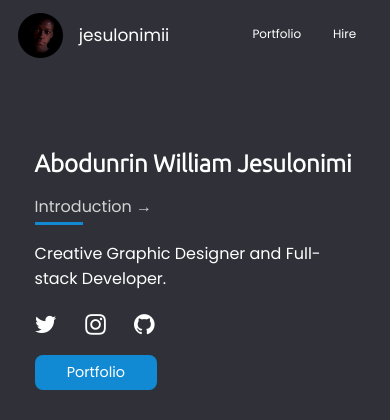
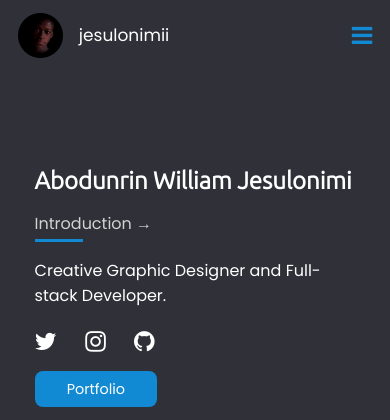
Before and after one commit to jesulonimii/Portfolio, a PHP site: page / in a window 390 px wide. Shown: the top 420 px of the page. Run offline with PHP 8.4, Linux system fonts and the light colour scheme.

Commit message:
added nav bar hamburger icon

```diff
--- a/css/styles-phone.css
+++ b/css/styles-phone.css
@@ -1,3 +1,5 @@
+@import url(fonts-color.css);
+
 .container{
     max-width: 95%;
     margin: 0 auto;
@@ -11,3 +13,50 @@ body{
 .brand-logo-name{
     font-size: .85em;
 }
+
+.main-nav ul{
+    display: none;
+}
+
+.main-nav i{
+	display: block;
+    color: var(--themeblue);
+    font-size: 1.5em;
+}
+
+.nav-phone-bar{
+	display: block;
+	transition: 0.5s;
+	max-height: 0vh;
+	text-align: center;
+	margin-bottom: 2vh;
+	overflow: hidden;
+	background-color: var(--themeblue);
+}
+
+
+.nav-phone-bar ul{
+	display: block;
+	justify-content: center;
+    margin: 0;
+    padding: 0;
+    list-style: none;
+}
+
+.nav-phone-bar ul li{
+    margin: 0;
+    padding: .5em 0;
+}
+
+.nav-phone-bar ul li:hover{
+    background-color: var(--waveColor);
+}
+
+
+
+.nav-phone-bar a{
+    color: inherit;
+    text-decoration: none;
+    font-size: .75em;
+
+}
--- a/css/styles.css
+++ b/css/styles.css
@@ -73,6 +73,14 @@ header{
 
 .brand-logo-name{
     margin-left: 1rem;
+}
+
+.nav-phone-bar ul{
+    display: none;
+}
+
+.main-nav i{
+    display: none;
 }
 
 .main-nav ul{
--- a/index.html
+++ b/index.html
@@ -45,12 +45,20 @@
                 <div class="brand-logo-name">jesulonimii</div>
         </a>
         <nav  class="main-nav">
+            <i class="fa fa-bars" onclick="showNavPhone()"></i>
             <ul>
                 <li><a  href="portfolio" class="nav-portfolio">Portfolio</a></li>
                 <li><a href="mailto:jesulonimii.will@gmail.com" target="_blank">Hire</a></li>
             </ul>
         </nav>
     </header>
+
+    <div class="nav-phone-bar">
+          <ul>
+                <li><a  href="portfolio" class="nav-portfolio">Portfolio</a></li>
+                <li><a href="mailto:jesulonimii.will@gmail.com">Hire</a></li>
+         </ul>
+    </div>
 
     <div class="home-main">
         <div class="container">
@@ -123,4 +131,5 @@
 
 
 </body>
+<script src="js/all.js"></script>
 </html>
--- a/js/all.js
+++ b/js/all.js
@@ -31,3 +31,24 @@ function backToTop() {
 
 
 // handling scroll to top button end ***
+
+
+//handle phone nav button
+function showNavPhone() {
+
+  var navPhoneBar = document.querySelector(".nav-phone-bar");
+
+  var checkBarDisplay = getComputedStyle(navPhoneBar).maxHeight;
+
+
+  switch (checkBarDisplay){
+
+    case "0px":
+      navPhoneBar.style.maxHeight = "162px"
+      break;
+    case "162px":
+      navPhoneBar.style.maxHeight = "0px"
+      break;
+  }
+
+}
```
Also changed, not shown: portfolio.html (+9 -0 lines), js/portfolio.js (line endings or trailing spaces).
